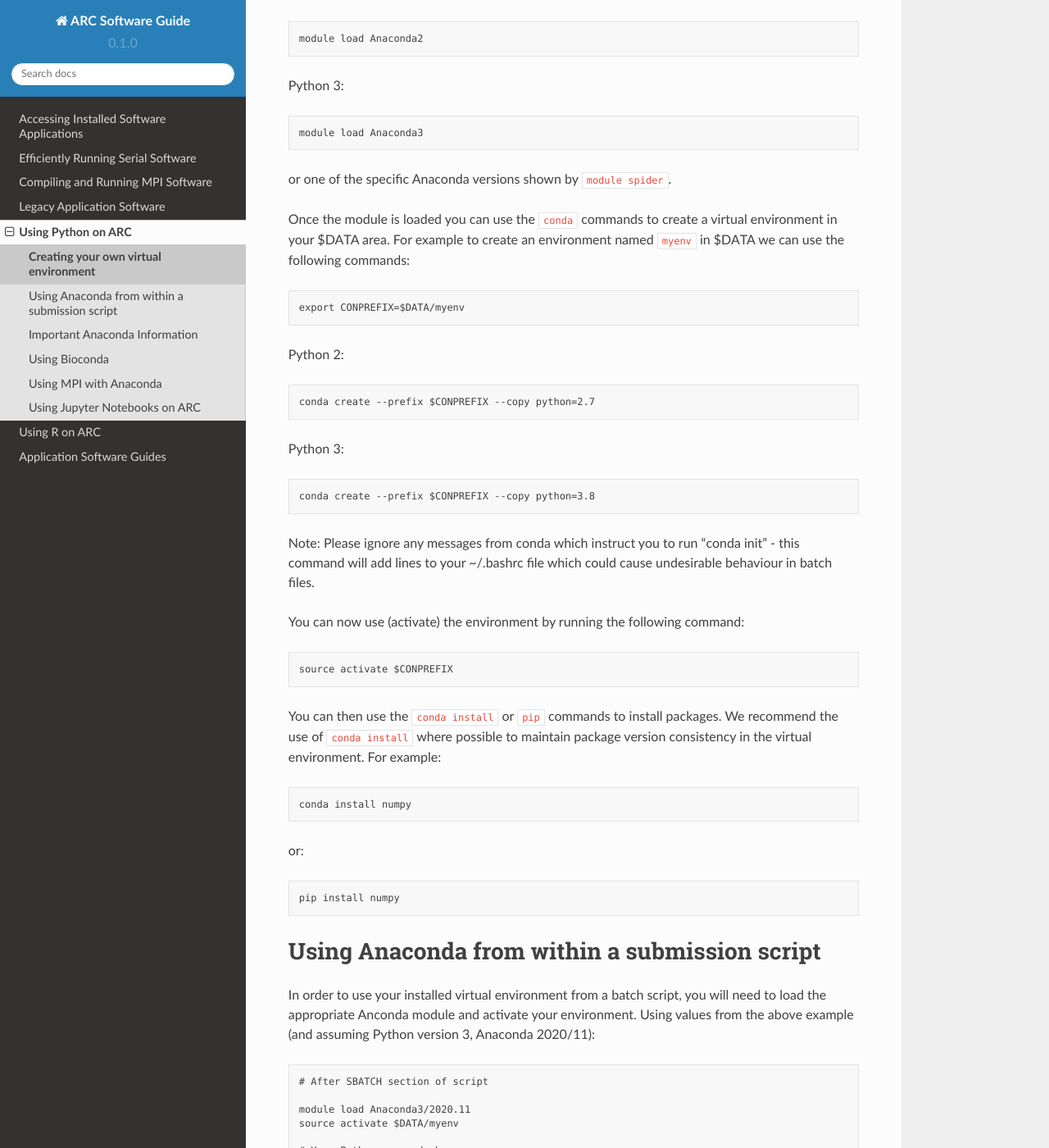
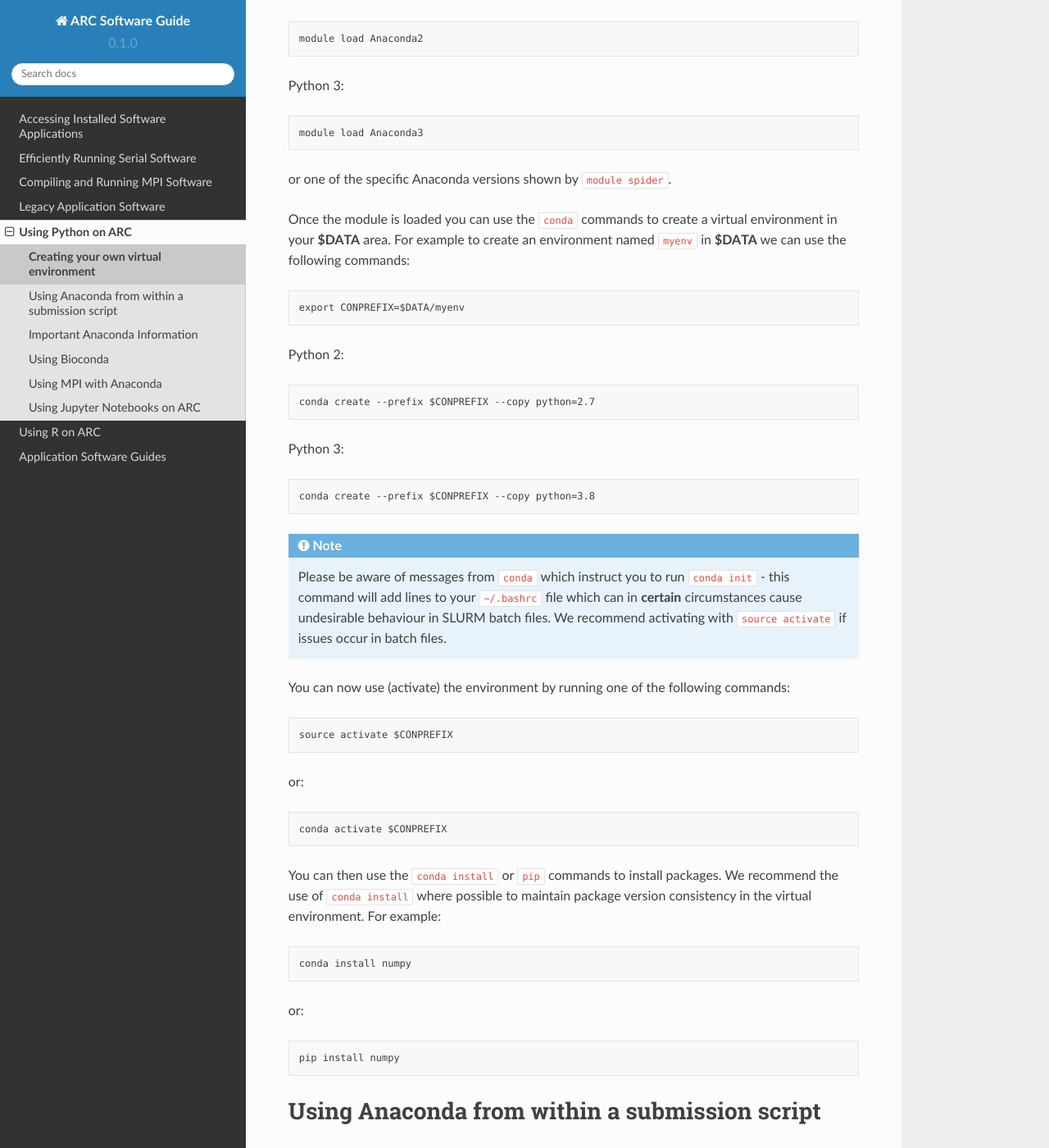
Before and after one commit to oxford-arc/arc-software-guide, a Sphinx documentation site: the page built from docs/source/python/anaconda_venv.rst, in a window 1280 px wide and 1400 px high, scrolled down 374 px. Shown: the whole window at 82% size. Built offline with Sphinx 7.4.7 and the Read the Docs theme 2.0.0, drawn with Linux system fonts in a browser that asks for light colours.

Commit message:
Update anaconda_venv.rst

```diff
--- a/docs/source/python/anaconda_venv.rst
+++ b/docs/source/python/anaconda_venv.rst
@@ -18,8 +18,8 @@ Python 3::
 
 or one of the specific Anaconda versions shown by ``module spider``.
 
-Once the module is loaded you can use the ``conda`` commands to create a virtual environment in your $DATA area. For example to create an environment named
-``myenv`` in $DATA we can use the following commands::
+Once the module is loaded you can use the ``conda`` commands to create a virtual environment in your **$DATA** area. For example to create an environment named
+``myenv`` in **$DATA** we can use the following commands::
 
   export CONPREFIX=$DATA/myenv
 
@@ -31,12 +31,17 @@ Python 3::
 
   conda create --prefix $CONPREFIX --copy python=3.8
 
-Note: Please ignore any messages from conda which instruct you to run "conda init" - this command will add lines to your ~/.bashrc file which could cause
-undesirable behaviour in batch files.
+.. note::
+  Please be aware of messages from ``conda`` which instruct you to run ``conda init`` - this command will add lines to your ``~/.bashrc`` file which can in **certain**
+  circumstances cause undesirable behaviour in SLURM batch files. We recommend activating with ``source activate`` if issues occur in batch files.
 
-You can now use (activate) the environment by running the following command::
+You can now use (activate) the environment by running one of the following commands::
 
   source activate $CONPREFIX
+
+or::
+
+  conda activate $CONPREFIX
 
 You can then use the ``conda install`` or ``pip`` commands to install packages. We recommend the use of ``conda install`` where possible to maintain package
 version consistency in the virtual environment. For example::
```
